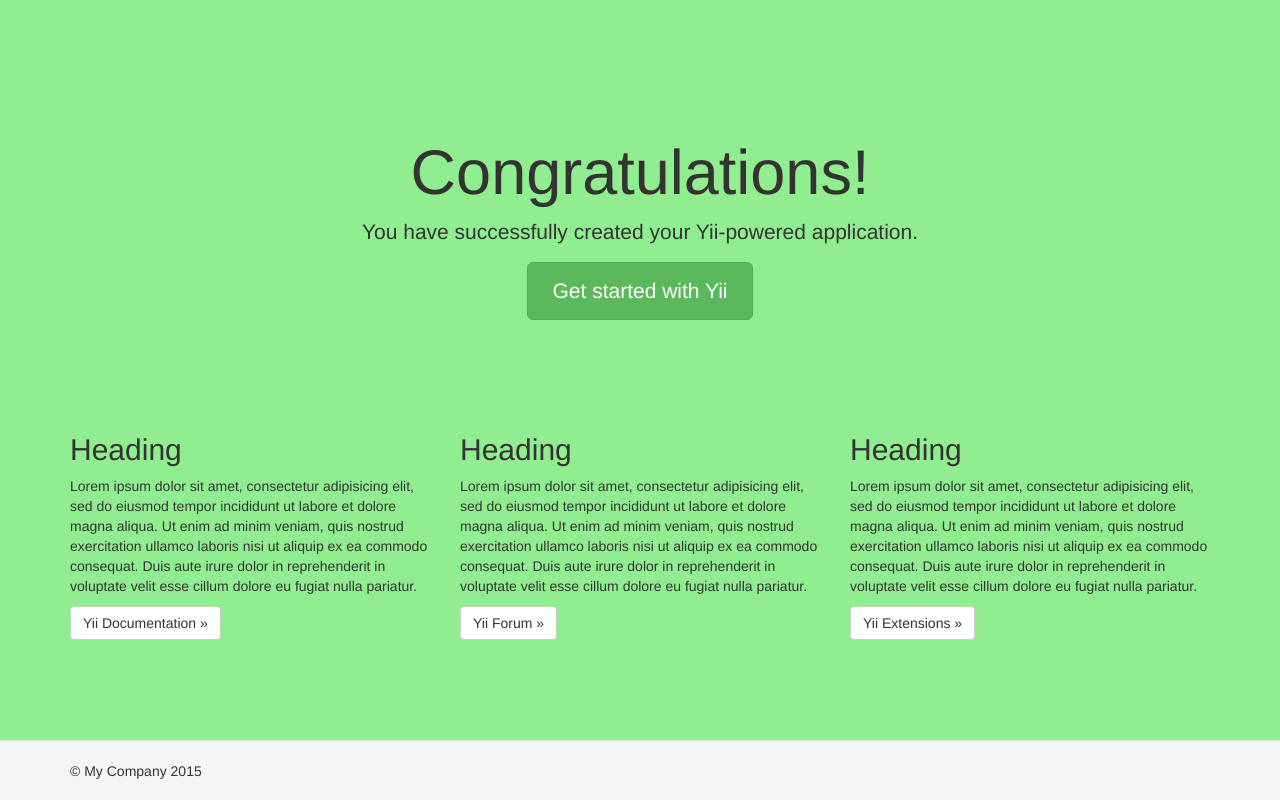
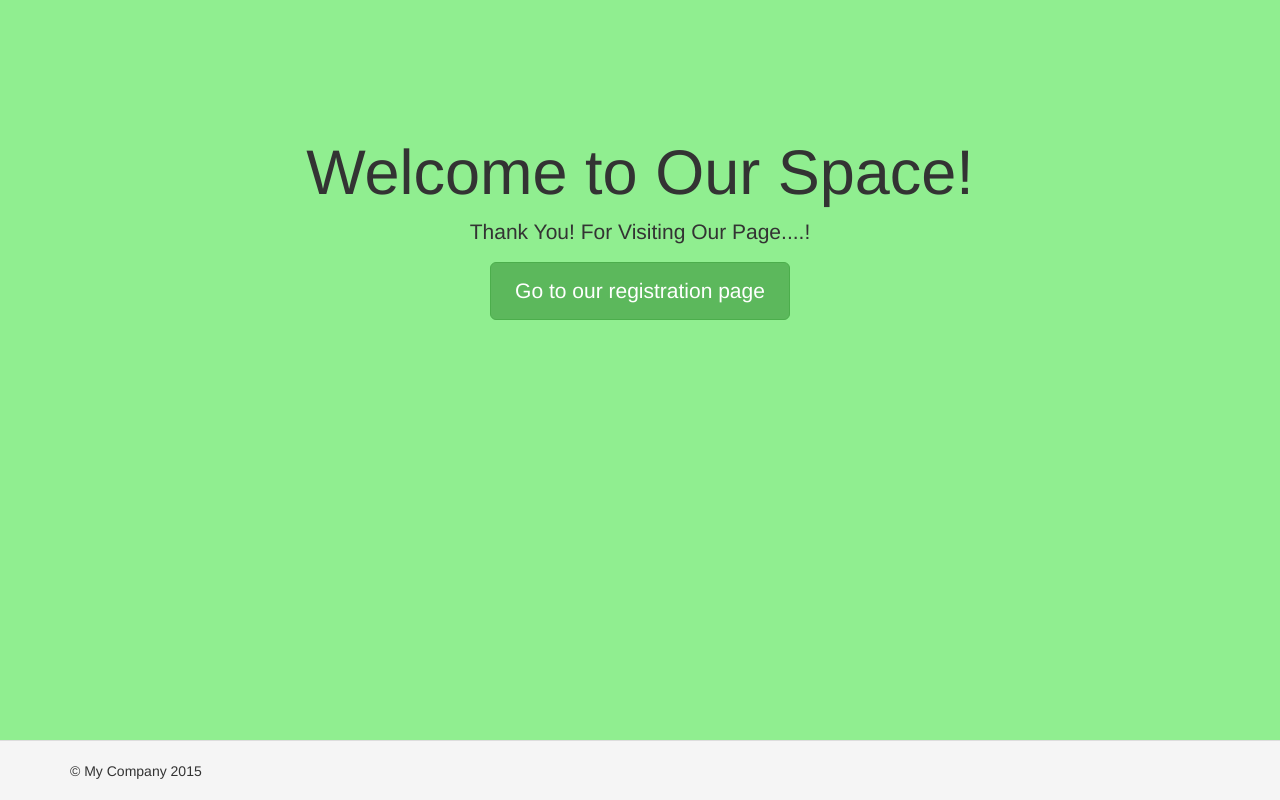
Before and after one commit to joegeneq/apc-softdev-it111-09, a Yii app: the page made by practice/midterm_test/Tabudlong_Jhun_Michael_midterms/ourspace/views/site/index.php in a window 1280 px wide. Run offline with PHP 8.4 and a stand-in for Yii, Linux system fonts and the light colour scheme; the template is opened without the code that fills it, so the values that code supplies are empty; some libraries are stand-ins or nearby versions.

Commit message:
Designing my Webpage!

```diff
--- a/practice/midterm_test/Tabudlong_Jhun_Michael_midterms/ourspace/views/site/index.php
+++ b/practice/midterm_test/Tabudlong_Jhun_Michael_midterms/ourspace/views/site/index.php
@@ -5,45 +5,17 @@ $this->title = 'My Yii Application';
 <div class="site-index">
 
     <div class="jumbotron">
-        <h1>Congratulations!</h1>
+        <h1>Welcome to Our Space!</h1>
 
-        <p class="lead">You have successfully created your Yii-powered application.</p>
+        <p class="lead">Thank You! For Visiting Our Page....!</p>
 
-        <p><a class="btn btn-lg btn-success" href="http://www.yiiframework.com">Get started with Yii</a></p>
+        <p><a class="btn btn-lg btn-success" href="http://localhost/ourspace/web/index.php?r=myaddress%2Fcreate">Go to our registration page</a></p>
     </div>
 
     <div class="body-content">
 
-        <div class="row">
-            <div class="col-lg-4">
-                <h2>Heading</h2>
 
-                <p>Lorem ipsum dolor sit amet, consectetur adipisicing elit, sed do eiusmod tempor incididunt ut labore et
-                    dolore magna aliqua. Ut enim ad minim veniam, quis nostrud exercitation ullamco laboris nisi ut aliquip
-                    ex ea commodo consequat. Duis aute irure dolor in reprehenderit in voluptate velit esse cillum dolore eu
-                    fugiat nulla pariatur.</p>
 
-                <p><a class="btn btn-default" href="http://www.yiiframework.com/doc/">Yii Documentation &raquo;</a></p>
-            </div>
-            <div class="col-lg-4">
-                <h2>Heading</h2>
-
-                <p>Lorem ipsum dolor sit amet, consectetur adipisicing elit, sed do eiusmod tempor incididunt ut labore et
-                    dolore magna aliqua. Ut enim ad minim veniam, quis nostrud exercitation ullamco laboris nisi ut aliquip
-                    ex ea commodo consequat. Duis aute irure dolor in reprehenderit in voluptate velit esse cillum dolore eu
-                    fugiat nulla pariatur.</p>
-
-                <p><a class="btn btn-default" href="http://www.yiiframework.com/forum/">Yii Forum &raquo;</a></p>
-            </div>
-            <div class="col-lg-4">
-                <h2>Heading</h2>
-
-                <p>Lorem ipsum dolor sit amet, consectetur adipisicing elit, sed do eiusmod tempor incididunt ut labore et
-                    dolore magna aliqua. Ut enim ad minim veniam, quis nostrud exercitation ullamco laboris nisi ut aliquip
-                    ex ea commodo consequat. Duis aute irure dolor in reprehenderit in voluptate velit esse cillum dolore eu
-                    fugiat nulla pariatur.</p>
-
-                <p><a class="btn btn-default" href="http://www.yiiframework.com/extensions/">Yii Extensions &raquo;</a></p>
             </div>
         </div>
 
```
